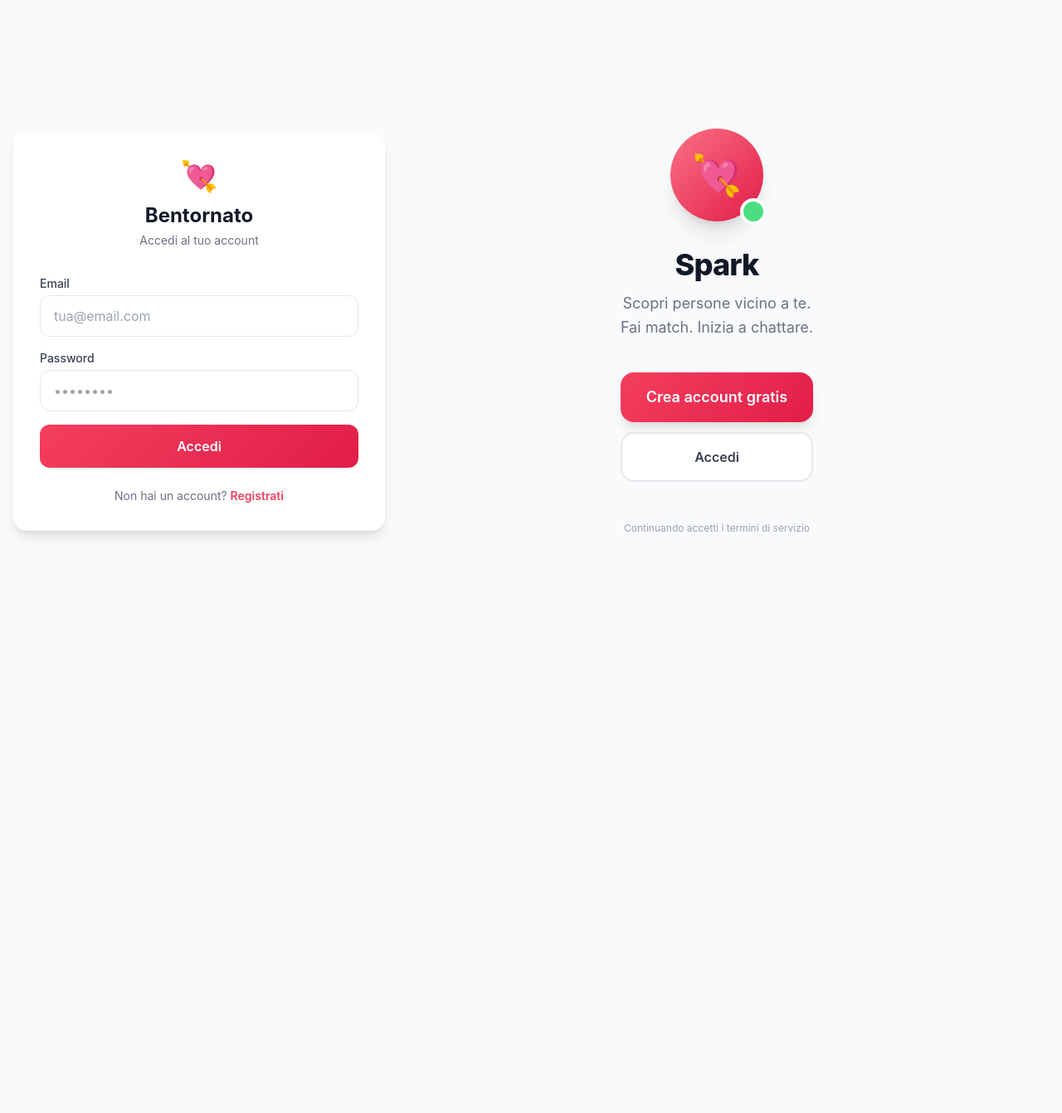
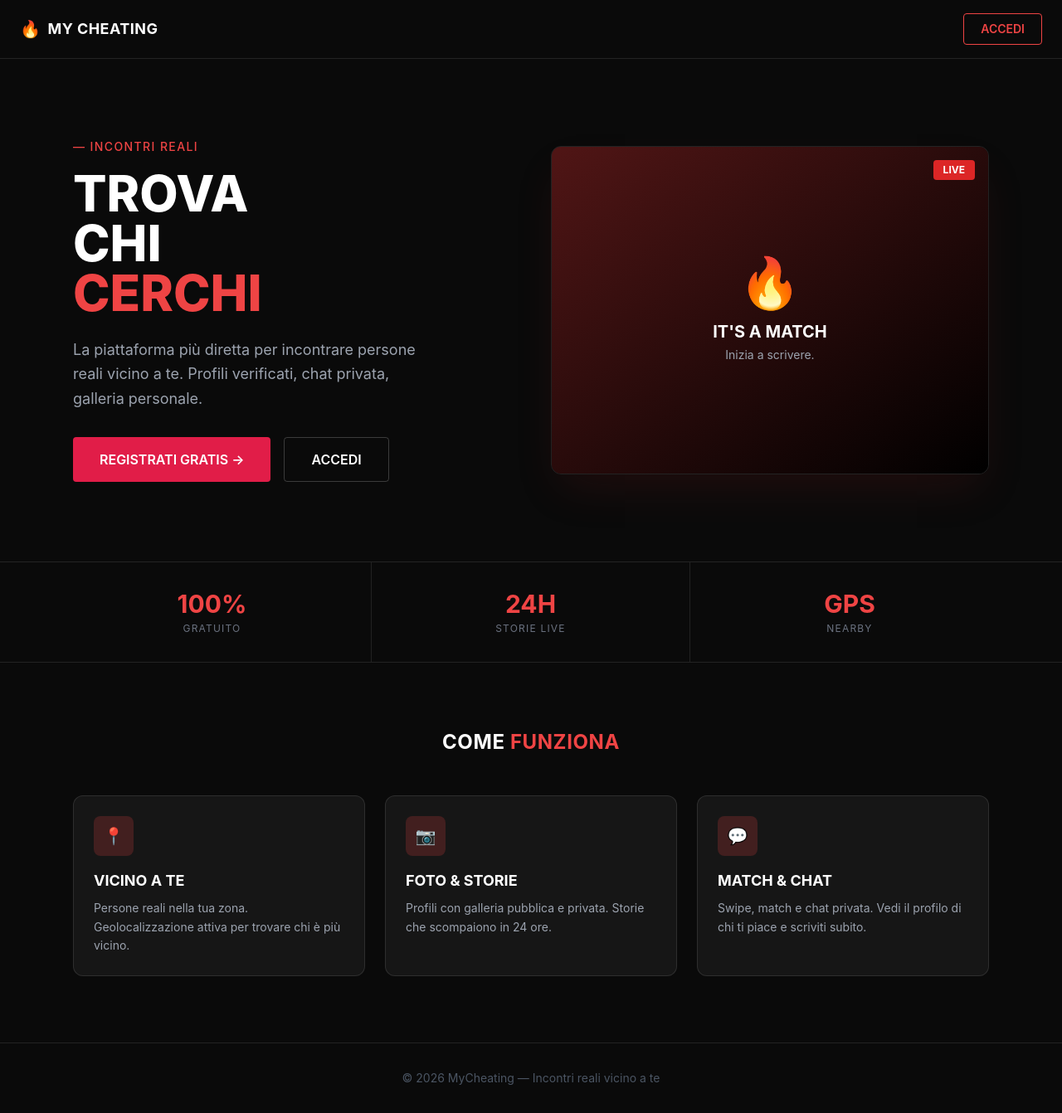
Before and after one commit to LesathX/spark-dating, a FastAPI app: page / in a window 1280 px wide. Shown: the whole page at 83% size. Before the commit the page ends 647 px from the top, so only its background shows below. Run offline with FastAPI, Linux system fonts and the light colour scheme; some libraries are stand-ins or nearby versions.

Commit message:
Update index.html for MyCheating branding and layout

```diff
--- a/templates/index.html
+++ b/templates/index.html
@@ -3,84 +3,144 @@
 <head>
     <meta charset="UTF-8">
     <meta name="viewport" content="width=device-width, initial-scale=1.0">
-    <title>Accedi - Spark</title>
+    <title>MyCheating – Trova chi cerchi</title>
     <script src="https://cdn.tailwindcss.com"></script>
     <style>
-        .btn-primary {
-            background: linear-gradient(135deg, #f43f5e, #e11d48);
+        body {
+            background-color: #0a0a0a;
+            font-family: -apple-system, BlinkMacSystemFont, 'Segoe UI', Roboto, sans-serif;
+        }
+        .btn-red {
+            background: #e11d48;
+        }
+        .btn-red:hover {
+            background: #be123c;
+        }
+        .text-red-custom {
+            color: #e11d48;
+        }
+        .border-red-custom {
+            border-color: #e11d48;
         }
     </style>
 </head>
-<body class="bg-gray-50 min-h-screen flex items-center justify-center p-4">
-    <div class="max-w-md w-full bg-white rounded-2xl shadow-lg p-8">
-        <div class="text-center mb-8">
-            <div class="text-4xl mb-3">💘</div>
-            <h1 class="text-2xl font-bold text-gray-900">Bentornato</h1>
-            <p class="text-gray-500 text-sm mt-1">Accedi al tuo account</p>
+<body class="text-white min-h-screen">
+
+    <!-- Navbar -->
+    <nav class="flex items-center justify-between px-6 py-4 border-b border-white/10">
+        <div class="flex items-center gap-2 font-bold text-lg tracking-wide">
+            <span class="text-red-500 text-xl">🔥</span>
+            MY CHEATING
+        </div>
+        <a href="/login" class="border border-red-500 text-red-500 text-sm font-semibold px-5 py-2 rounded hover:bg-red-500 hover:text-white transition">
+            ACCEDI
+        </a>
+    </nav>
+
+    <!-- Hero -->
+    <section class="max-w-6xl mx-auto px-6 py-16 md:py-24 grid md:grid-cols-2 gap-12 items-center">
+        <!-- Testo a sinistra -->
+        <div>
+            <p class="text-red-500 text-sm font-medium tracking-widest mb-4">— INCONTRI REALI</p>
+            <h1 class="text-5xl md:text-6xl font-extrabold leading-tight mb-6">
+                TROVA<br>
+                CHI<br>
+                <span class="text-red-500">CERCHI</span>
+            </h1>
+            <p class="text-gray-400 text-lg mb-8 max-w-md leading-relaxed">
+                La piattaforma più diretta per incontrare persone reali vicino a te. Profili verificati, chat privata, galleria personale.
+            </p>
+            <div class="flex flex-wrap gap-4">
+                <a href="/register" class="btn-red text-white font-semibold px-8 py-3.5 rounded flex items-center gap-2">
+                    REGISTRATI GRATIS →
+                </a>
+                <a href="/login" class="border border-white/20 text-white font-semibold px-8 py-3.5 rounded hover:bg-white/5 transition">
+                    ACCEDI
+                </a>
+            </div>
         </div>
 
-        {% if error %}
-        <div class="bg-red-50 text-red-600 px-4 py-3 rounded-xl mb-5 text-sm">
-            {{ error }}
+        <!-- Card a destra -->
+        <div class="relative">
+            <div class="rounded-xl overflow-hidden border border-white/10 shadow-2xl shadow-red-900/20">
+                <div class="aspect-[4/3] bg-gradient-to-br from-red-900/60 to-black flex items-center justify-center relative">
+                    <div class="absolute top-4 right-4 bg-red-600 text-white text-xs font-bold px-3 py-1 rounded">
+                        LIVE
                     </div>
-        {% endif %}
+                    <div class="text-center p-6">
+                        <div class="text-6xl mb-4">🔥</div>
+                        <div class="text-xl font-bold">IT'S A MATCH</div>
+                        <div class="text-gray-400 text-sm mt-1">Inizia a scrivere.</div>
+                    </div>
+                </div>
+            </div>
+        </div>
+    </section>
 
-        <form method="post" action="/login" class="space-y-4">
-            <div>
-                <label class="block text-sm font-medium text-gray-700 mb-1">Email</label>
-                <input type="email" name="email" required
-                       class="w-full border border-gray-200 rounded-xl px-4 py-3 outline-none focus:ring-2 focus:ring-rose-400"
-                       placeholder="tua@email.com">
+    <!-- Stats -->
+    <section class="border-y border-white/10">
+        <div class="max-w-6xl mx-auto grid grid-cols-3 text-center">
+            <div class="py-8 border-r border-white/10">
+                <div class="text-3xl font-bold text-red-500">100%</div>
+                <div class="text-xs text-gray-500 tracking-widest mt-1">GRATUITO</div>
             </div>
-            <div>
-                <label class="block text-sm font-medium text-gray-700 mb-1">Password</label>
-                <input type="password" name="password" required
-                       class="w-full border border-gray-200 rounded-xl px-4 py-3 outline-none focus:ring-2 focus:ring-rose-400"
-                       placeholder="••••••••">
+            <div class="py-8 border-r border-white/10">
+                <div class="text-3xl font-bold text-red-500">24H</div>
+                <div class="text-xs text-gray-500 tracking-widest mt-1">STORIE LIVE</div>
             </div>
-            <button type="submit" class="w-full btn-primary text-white font-semibold py-3.5 rounded-xl">
-                Accedi
-            </button>
-        </form>
+            <div class="py-8">
+                <div class="text-3xl font-bold text-red-500">GPS</div>
+                <div class="text-xs text-gray-500 tracking-widest mt-1">NEARBY</div>
+            </div>
+        </div>
+    </section>
 
-        <p class="text-center text-sm text-gray-500 mt-6">
-            Non hai un account? <a href="/register" class="text-rose-500 font-semibold">Registrati</a>
+    <!-- Come funziona -->
+    <section class="max-w-6xl mx-auto px-6 py-20">
+        <h2 class="text-center text-2xl font-bold mb-12 tracking-wide">
+            COME <span class="text-red-500">FUNZIONA</span>
+        </h2>
+
+        <div class="grid md:grid-cols-3 gap-6">
+            <!-- Card 1 -->
+            <div class="bg-white/5 border border-white/10 rounded-xl p-6 hover:border-red-500/50 transition">
+                <div class="w-12 h-12 rounded-lg bg-red-500/20 flex items-center justify-center text-red-500 text-xl mb-4">
+                    📍
+                </div>
+                <h3 class="font-bold text-lg mb-2">VICINO A TE</h3>
+                <p class="text-gray-400 text-sm leading-relaxed">
+                    Persone reali nella tua zona. Geolocalizzazione attiva per trovare chi è più vicino.
                 </p>
             </div>
-</body>
-</html>{% extends "base.html" %}
-{% block title %}Spark – Trova il tuo match{% endblock %}
 
-{% block content %}
-<div class="flex flex-col items-center justify-center min-h-[85vh] text-center px-2">
-    <!-- Logo animato -->
-    <div class="relative mb-8">
-        <div class="w-28 h-28 rounded-full bg-gradient-to-br from-spark-400 to-spark-600 flex items-center justify-center shadow-xl shadow-spark-200">
-            <span class="text-5xl">💘</span>
+            <!-- Card 2 -->
+            <div class="bg-white/5 border border-white/10 rounded-xl p-6 hover:border-red-500/50 transition">
+                <div class="w-12 h-12 rounded-lg bg-red-500/20 flex items-center justify-center text-red-500 text-xl mb-4">
+                    📷
                 </div>
-        <div class="absolute -bottom-1 -right-1 w-8 h-8 bg-green-400 rounded-full border-4 border-white"></div>
+                <h3 class="font-bold text-lg mb-2">FOTO & STORIE</h3>
+                <p class="text-gray-400 text-sm leading-relaxed">
+                    Profili con galleria pubblica e privata. Storie che scompaiono in 24 ore.
+                </p>
             </div>
 
-    <h1 class="text-4xl font-extrabold text-gray-900 tracking-tight mb-3">
-        Spark
-    </h1>
-    <p class="text-gray-500 text-lg mb-10 max-w-xs leading-relaxed">
-        Scopri persone vicino a te.<br>Fai match. Inizia a chattare.
-    </p>
-
-    <div class="flex flex-col gap-3 w-full max-w-xs">
-        <a href="/register"
-           class="btn-primary text-white font-semibold py-4 rounded-2xl text-center text-lg shadow-lg shadow-spark-200 active:scale-95 transition">
-            Crea account gratis
-        </a>
-        <a href="/login"
-           class="bg-white border-2 border-gray-200 text-gray-700 font-semibold py-4 rounded-2xl text-center hover:border-spark-300 hover:text-spark-600 active:scale-95 transition">
-            Accedi
-        </a>
+            <!-- Card 3 -->
+            <div class="bg-white/5 border border-white/10 rounded-xl p-6 hover:border-red-500/50 transition">
+                <div class="w-12 h-12 rounded-lg bg-red-500/20 flex items-center justify-center text-red-500 text-xl mb-4">
+                    💬
                 </div>
-
-    <p class="text-xs text-gray-400 mt-12">
-        Continuando accetti i termini di servizio
+                <h3 class="font-bold text-lg mb-2">MATCH & CHAT</h3>
+                <p class="text-gray-400 text-sm leading-relaxed">
+                    Swipe, match e chat privata. Vedi il profilo di chi ti piace e scriviti subito.
                 </p>
             </div>
-{% endblock %}
+        </div>
+    </section>
+
+    <!-- Footer -->
+    <footer class="border-t border-white/10 py-8 text-center text-gray-600 text-sm">
+        © 2026 MyCheating — Incontri reali vicino a te
+    </footer>
+
+</body>
+</html>
```
Lines whose indentation alone changed are shown as unchanged.
